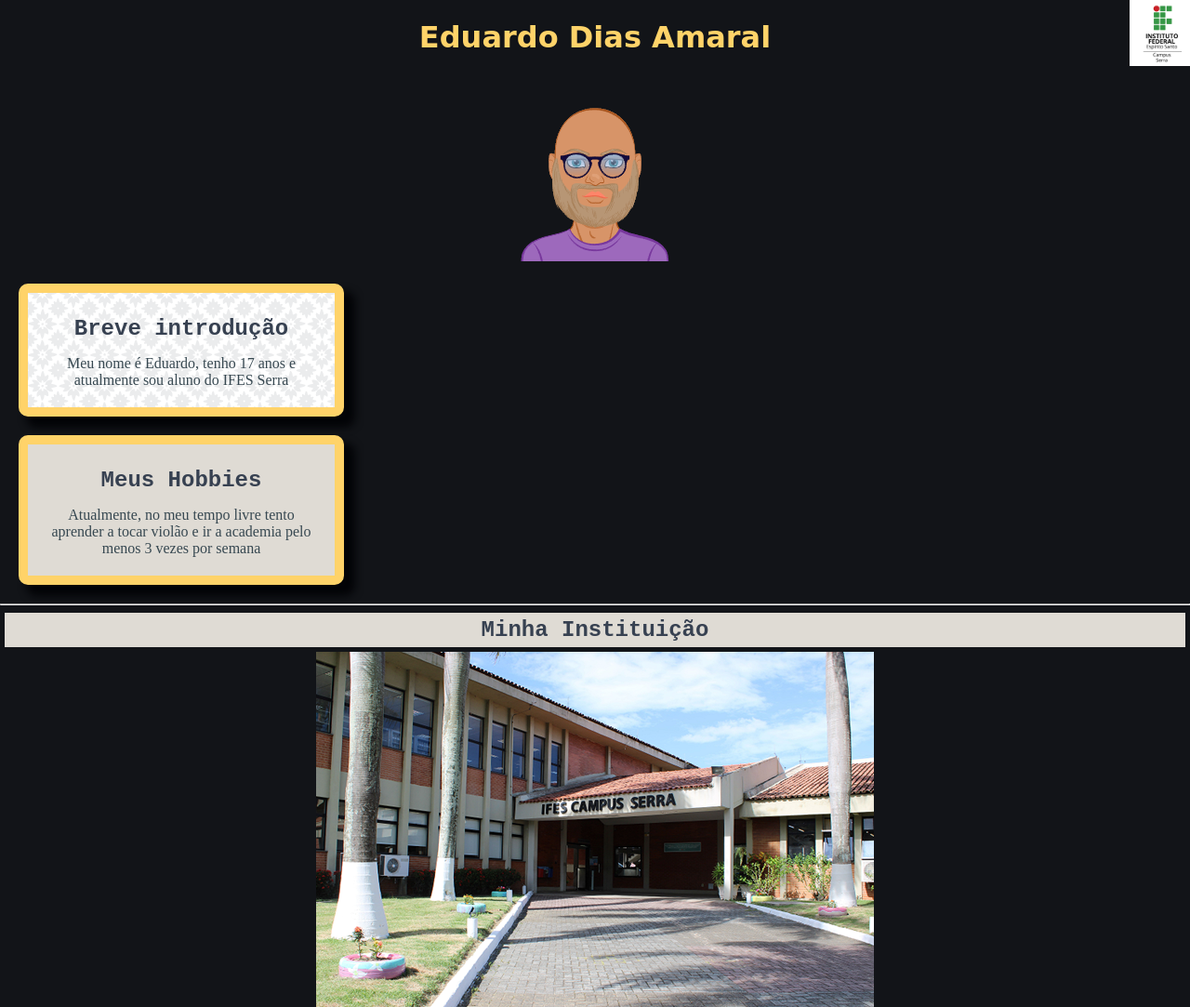
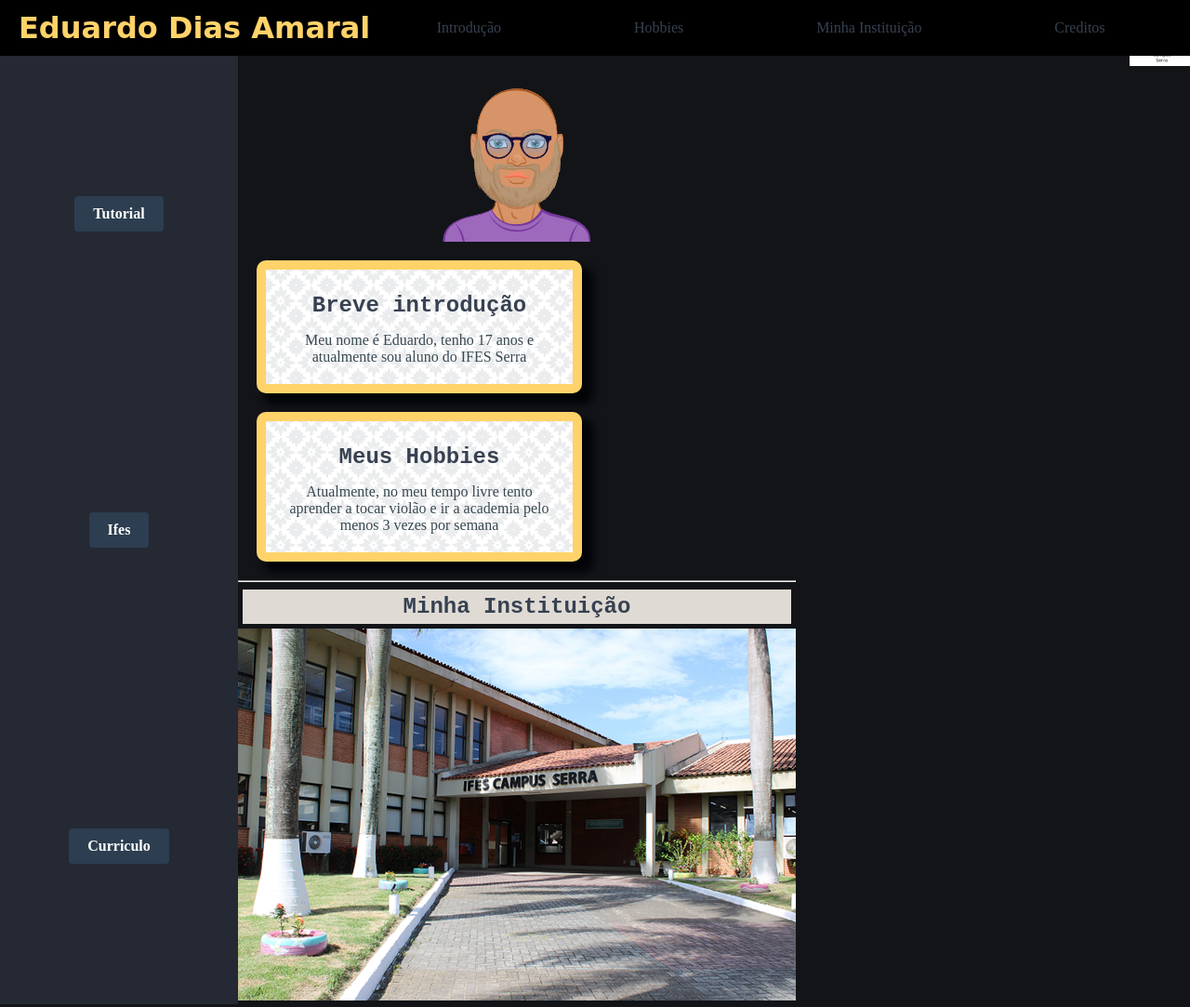
Before and after one commit to Eduardo-D-A/IFES-ProgWeb, a plain HTML site: page index.html in a window 1280 px wide. Shown: the top 1083 px of the page at 93% size. Drawn offline with Linux system fonts and the light colour scheme.

Commit message:
Personal page V7.0
Chaged the semantics to a profesional layout based on flex and flexbox. Add and switched some tags for a better organization (like nav, main, section,etc...).

```diff
--- a/Styles/style.css
+++ b/Styles/style.css
@@ -1,22 +1,25 @@
 #instituicao{
     background-color: #dfdbd4;
-}
-
-#boximg {
-    background-image: url(../Images/moroccan-flower.png);
 }
 
 #body2 {
     background-image: none;
 }
 
-.center {
-    text-align: center;
+#imgAvatar {
+    display: flex;
+    justify-content: center;
+}
+
+.layout {
+    display: flex;
+    flex-direction: row;
+    min-height: 100vh;
 }
 
 .box{
     text-align: center;
-    background-color: #dfdbd4;
+    background-image: url(../Images/moroccan-flower.png);
     border: 10px solid #FFD369;
     margin: 20px;
     padding: 15px;
@@ -24,6 +27,57 @@
     border-radius: 10px;
     box-shadow: 10px 10px 8px 2px #030407;
 
+}
+
+.center {
+    text-align: center;
+}
+
+.nav-aside {
+    display: flex;
+    flex-direction: column;
+    justify-content:space-around;
+    align-items: center;
+    height: 100%;
+}
+.nav-aside a {
+    display: block;              /* Faz o link se comportar como um botão */
+    padding: 10px 20px;
+    background-color: #2c3e50;
+    color: white;
+    text-decoration: none;      /* Remove sublinhado padrão do link */
+    border-radius: 4px;
+    font-weight: bold;
+}
+
+.nav-aside a:hover {
+    transform: scale(1.1);
+}
+
+aside {
+    width: 20%;
+    background-color:#252933;
+}
+
+header {
+    display: flex;
+    flex-flow: row nowrap;
+    justify-content: space-between;
+    align-items: center;
+    height: 60px;
+    background-color: black;
+    padding: 0 20px;
+}
+header nav {
+    flex: 1;
+    display: flex;
+    flex-flow: row nowrap;
+    justify-content: space-around;
+    align-items: center;
+}
+header nav > * {
+    flex-grow: 1;
+    text-align: center;
 }
 
 body {
--- a/index.html
+++ b/index.html
@@ -15,40 +15,61 @@
 
     <body>
 
-        <div class="center">
+        <header>
             <h1>Eduardo Dias Amaral</h1>
+            <nav>
+                <a href="#intro">Introdução</a>
+                <a href="#hob">Hobbies</a>
+                <a href="#minhaInstituicao">Minha Instituição</a>
+                <a href="#creditos">Creditos</a>
+            </nav>
+        </header>
+
+        <div class="layout">
+            <aside>
+                <nav class="nav-aside">
+                    <a href="html/miniTutorial.html">Tutorial</a>
+                    <a href="https://serra.ifes.edu.br/" target="_blank">Ifes</a>
+                    <a href="html/curriculo.html">Curriculo</a>
+                </nav>
+            </aside>
+
+            <main>
+                <section id="imgAvatar">
                     <img src="Images/AvatarMaker.png" alt="Avatar que representa o dono da página">
-        </div>
+                </section>
 
-        <div class="box" id="boximg">
+                <section class="box" id="intro">
                     <h2>Breve introdução</h2>
                     <p>Meu nome é Eduardo, tenho 17 anos e atualmente sou aluno do IFES Serra</p>
-        </div>
+                </section>
 
-        <div class="box">
+                <section class="box" id="hob">
                     <h2>Meus Hobbies</h2>
                     <p>Atualmente, no meu tempo livre tento aprender a tocar violão e ir a academia pelo menos 3 vezes por semana</p>
-        </div>
+                </section>
 
                 <hr>
 
-        <div class="center">
+                <section class="center" id="minhaInstituicao">
                     <h2 id="instituicao">Minha Instituição</h2>
                     <a href="https://serra.ifes.edu.br/" target="_blank">
                         <img src="Images/serra.png" alt="imagem da portaria da o Campus Serra">
                     </a>
+                </section>
+            </main>
         </div>
-
-        <hr>
-    </body>
 
         <footer>
             <a href="html/miniTutorial.html">Tutorial HTML <br></a>
             <a href="html/curriculo.html">Meu Currículo</a>
 
-        <address>
-            Desenvolvido por: Eduardo Dias
+            <address id="creditos">
+                Desenvolvido por: Eduardo Dias Amaral
                 <br>Email: eduardodiasamaral2@gmail.com
+                <br>&copy;2025 Eduardo Amaral. Todos os direitos reservados
+                <br>- orientação: prof. Jonathan Toczek
             </address>
         </footer>
+    </body>
 </html>
```
Also changed, not shown: html/curriculo.html (+1 -1 lines), html/louco.html (line endings or trailing spaces). Lines whose indentation alone changed are shown as unchanged.
